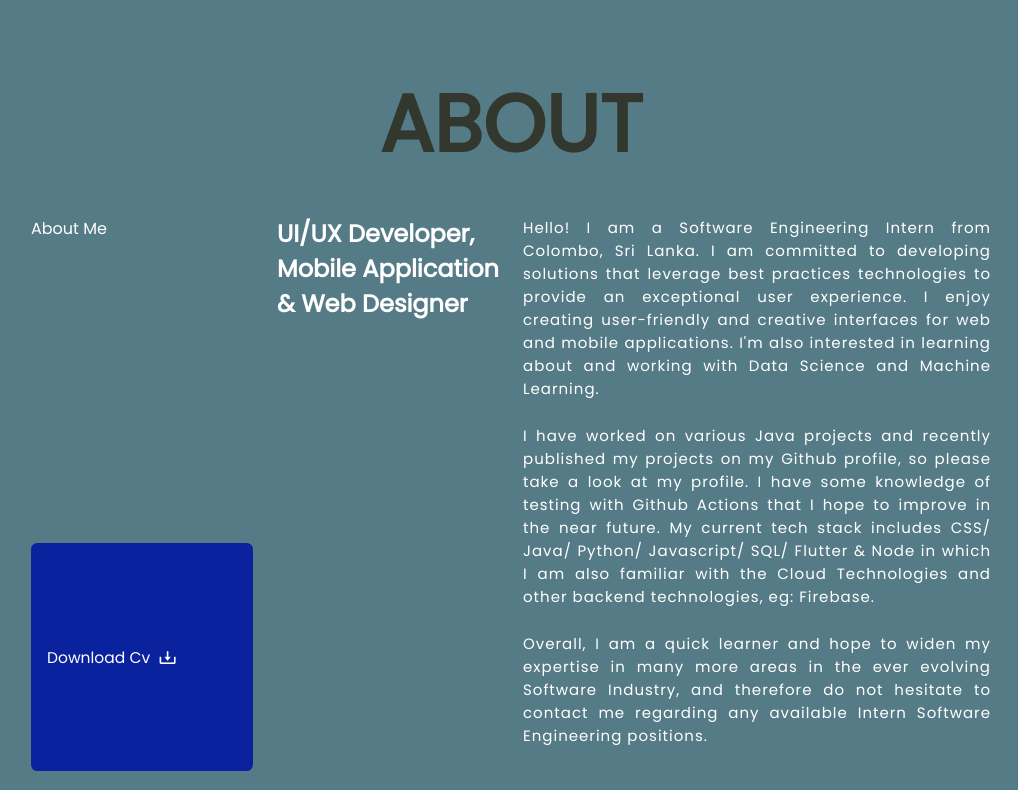
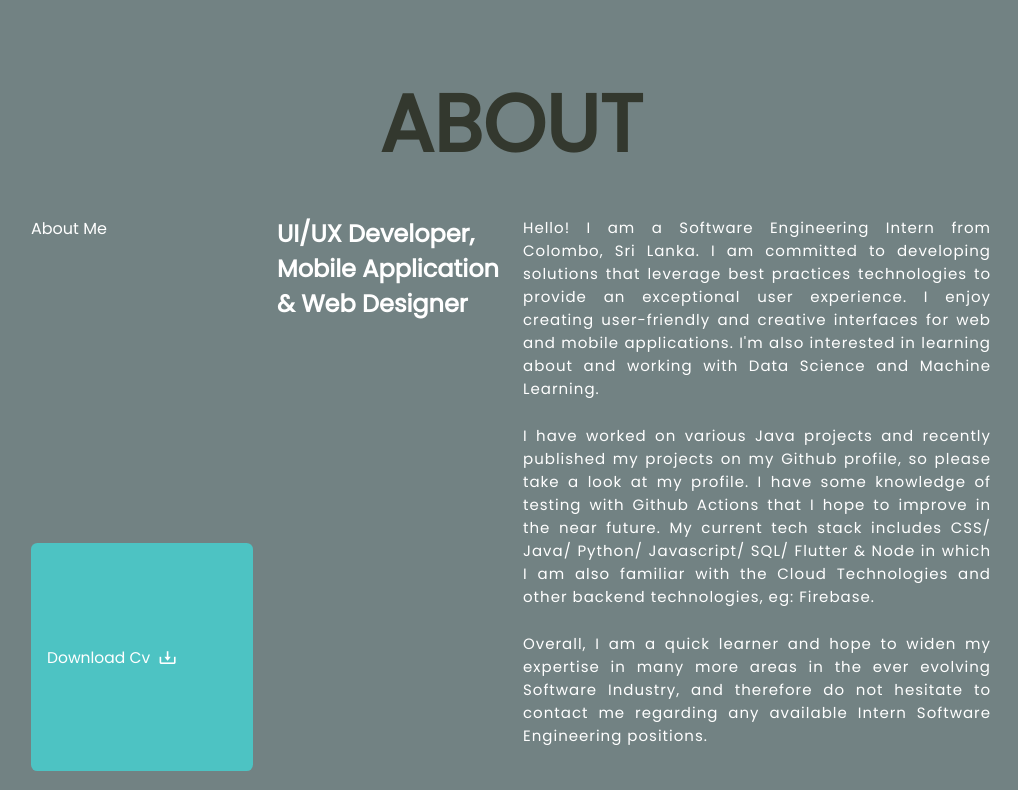
Before and after one commit to adnaan619/Portfolio_Website, a plain HTML site: page app/index.html in a window 1280 px wide. Shown: the part 877-1667 px from the top of the page, without its empty margins (129-1147 px from the left). Drawn offline with nearby package versions, Linux system fonts and the light colour scheme.

Commit message:
git colors added

```diff
--- a/app/main.js
+++ b/app/main.js
@@ -35,7 +35,7 @@ function validate(){
         e.preventDefault();
         if (name.value == "" || email.value == "" || msg.value == ""){
             emptyerror();
-        } else{
+        } else {
             sendmail(name.value, email.value, msg.value);
             success;
         }
--- a/app/style.css
+++ b/app/style.css
@@ -11,11 +11,11 @@
 }
 
 :root{
-  --main-color: #0b229f;
-  --body-color: #557b87;
-  --container-color: #3075dd;
+  --main-color: #4dc3c3;
+  --body-color: #728283;
+  --container-color: #4fc8cc;
   --heading-color: #33382e;
-  --box-color: #b8cada;
+  --box-color: #7ce9e9;
   --bg-color: #fff;
 
 }
@@ -456,6 +456,7 @@ header{
     background: var(--main-color) !important;
 }
 
+/*contact form*/
 .contact-form{
     max-width: 600px;
     margin: auto;
@@ -469,7 +470,7 @@ header{
     font-size: 0.9rem;
     padding: 15px;
     color: var(--bg-color);
-    background: var(--bg-color);
+    background: var(--box-color);
     border-radius: 0.4rem;
 }
 .contact-form .send-btn{
```
